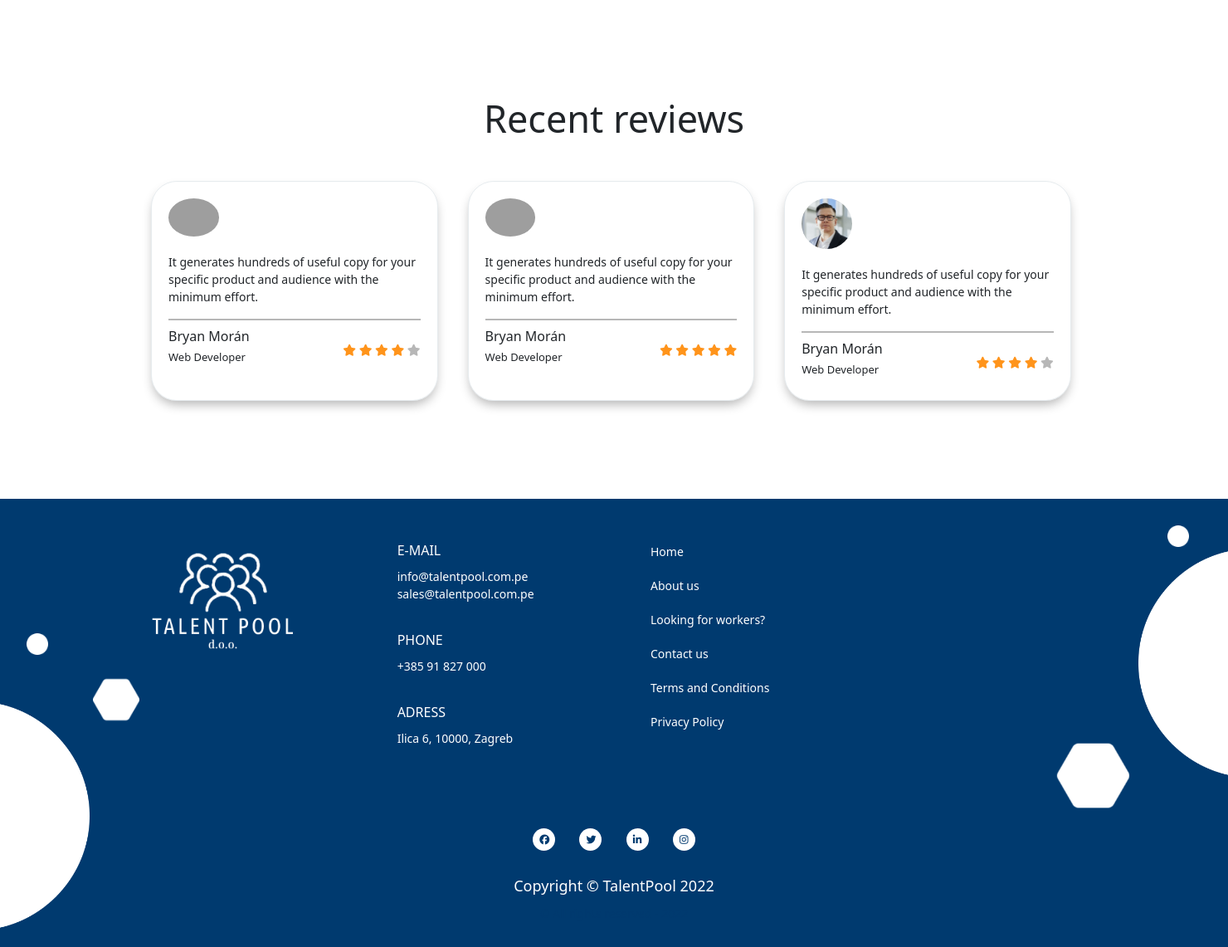
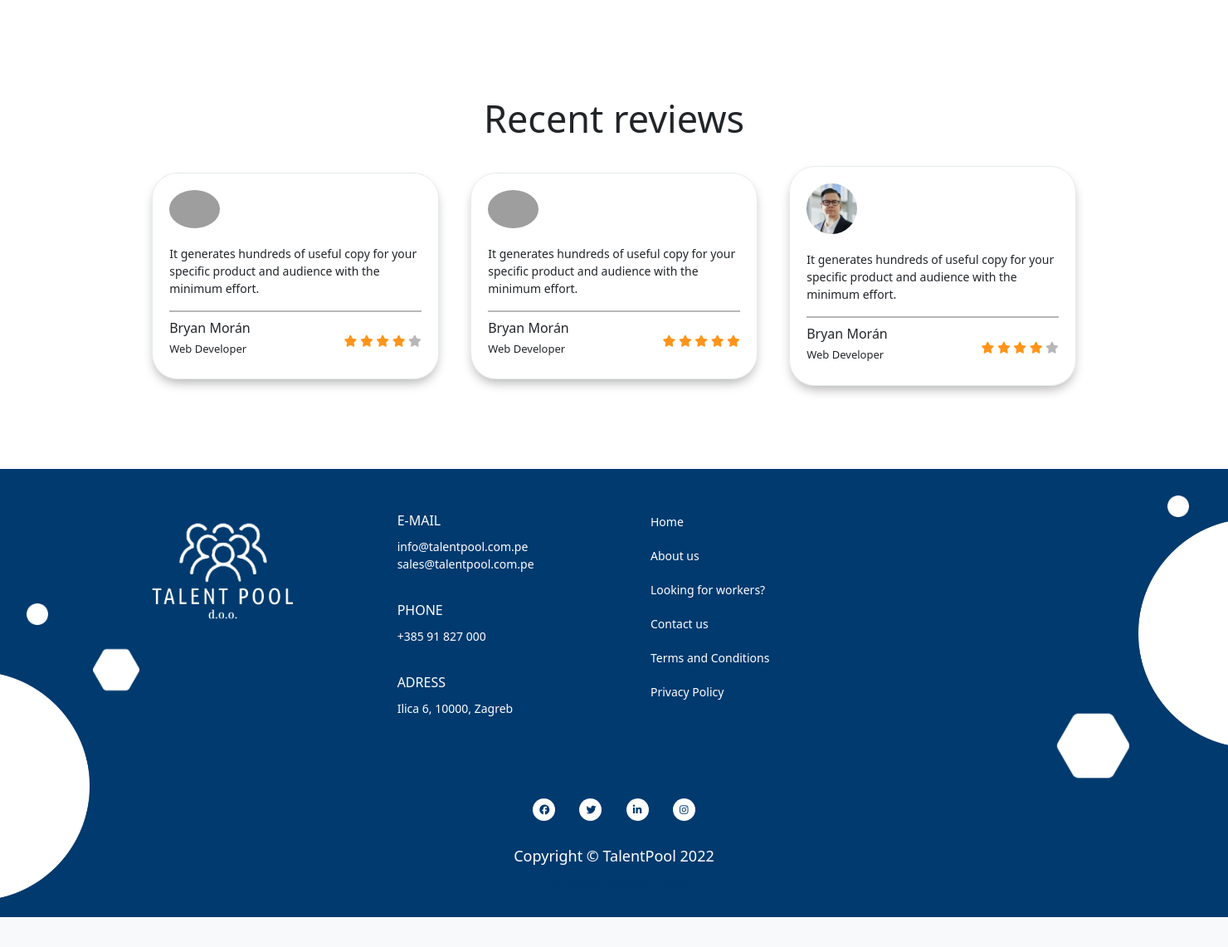
Before and after one commit to Bryleo2009/Web-Talent-Pool, a PHP site: page /pages/en/index.php in a window 1480 px wide; the page is wider, and only the part inside the window is pictured. Shown: the part 2765-3906 px from the top of that part at 83% size. After the commit the page ends 3870 px from the top of that part, so only its background shows below. Run offline with PHP 8.4, Linux system fonts and the light colour scheme; some libraries are stand-ins or nearby versions; some web fonts are replaced; grey boxes are pictures that could not be loaded.

Commit message:
correccion s-review-item

```diff
--- a/css/style.css
+++ b/css/style.css
@@ -467,7 +467,7 @@
     -webkit-box-shadow: 0px 7px 13px -3px rgba(0, 0, 0, 0.3);
     box-shadow: 0px 7px 13px -3px rgba(0, 0, 0, 0.3);
     padding: 20px;
-    margin: 18px;
+    margin: auto;
     width: 30%;
 }
 
```
